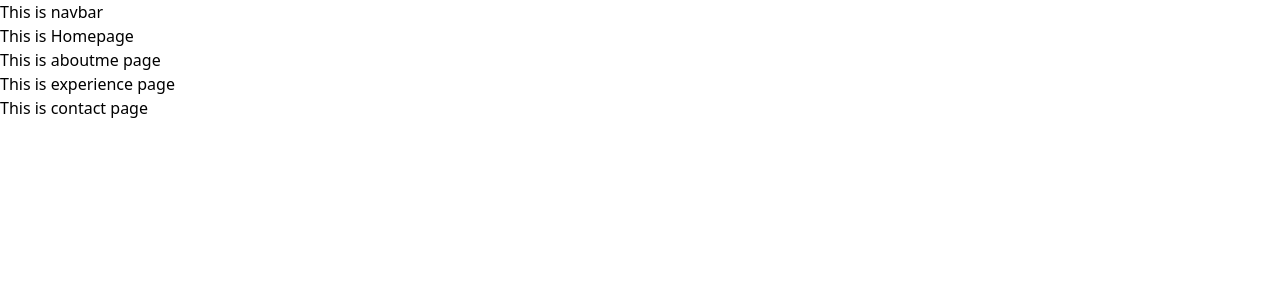
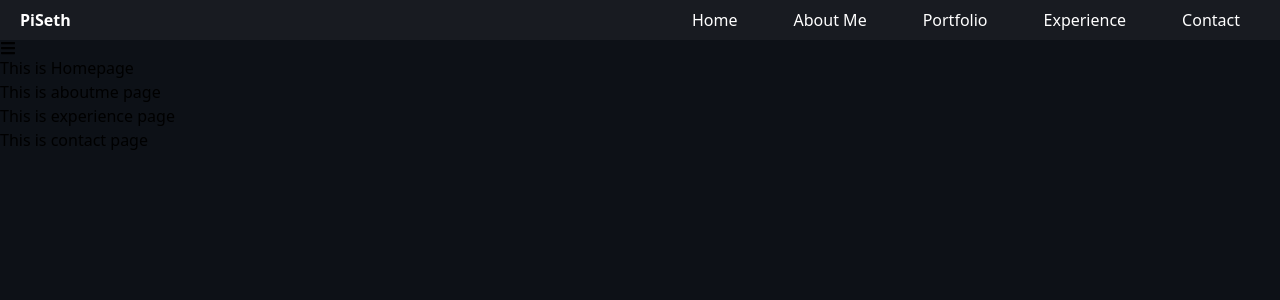
Before and after one commit to it-phnomden/maportfolio, a React (Create React App) app: page / in a window 1280 px wide. Shown: the top 300 px of the page. Built offline with nearby package versions, Linux system fonts and the light colour scheme.

Commit message:
Added NavBar

```diff
--- a/package.json
+++ b/package.json
@@ -6,8 +6,10 @@
     "@testing-library/jest-dom": "^5.16.5",
     "@testing-library/react": "^13.4.0",
     "@testing-library/user-event": "^13.5.0",
+    "framer-motion": "^10.11.5",
     "react": "^18.2.0",
     "react-dom": "^18.2.0",
+    "react-icons": "^4.8.0",
     "react-scripts": "5.0.1",
     "web-vitals": "^2.1.4"
   },
--- a/src/App.jsx
+++ b/src/App.jsx
@@ -6,12 +6,12 @@ import AboutMe from "./components/AboutMe";
 import Contact from "./components/Contact";
 
 const App = () => {
-    return<>
+    return<div className="w-screen h-screen bg-[rgb(13,17,23)]">
         <NavBar />
         <Home />
         <AboutMe />
         <Experience />
         <Contact />
-    </>
+    </div>
 }
 export default App;
--- a/src/components/NavBar.jsx
+++ b/src/components/NavBar.jsx
@@ -1,8 +1,53 @@
-import React from "react";
+import React, { useState } from "react";
+import {FaBars, FaTimes} from "react-icons/fa";
+import {color, motion} from "framer-motion"
+
+const links = [
+    {
+        id:1,
+        link: 'home'
+    },
+    {
+        id:2,
+        link: 'about me'
+    },
+    {
+        id:3,
+        link: 'portfolio'
+    },
+    {
+        id:4,
+        link: 'experience'
+    },
+    {
+        id:5,
+        link: 'contact'
+    },
+
+]
 
 const NavBar = () => {
-    return <>
-    <h1>This is navbar</h1>
-    </>
+    const [nav, setNav] = useState(false);
+    return(
+    <>
+        <div className="w-screen h-[40px] px-5 text-white bg-[rgb(24,27,33)] flex justify-between items-center">
+            <h1 className="font-bold py-2">PiSeth</h1>
+            <ul className="hidden md:flex space-x-4">
+                { links.map( ({id, link}) => (
+                    <motion.li
+                    key={id}
+                    className="px-5 py-2 cursor-pointer capitalize rounded-l duration-200"
+                    whileHover={{ scale: 1.1}} whileTap={{ scale: 0.8 }}
+                    >{link}</motion.li>
+                ))
+                }
+            </ul>
+        </div>
+        <div
+        onClick={()=> setNav(!nav)}
+        >
+            {nav? <FaTimes />: <FaBars />}
+        </div>
+    </>)
 }
 export default NavBar;
```
Also changed, not shown: 1 other file (tests, documents, lock files or other folders).
